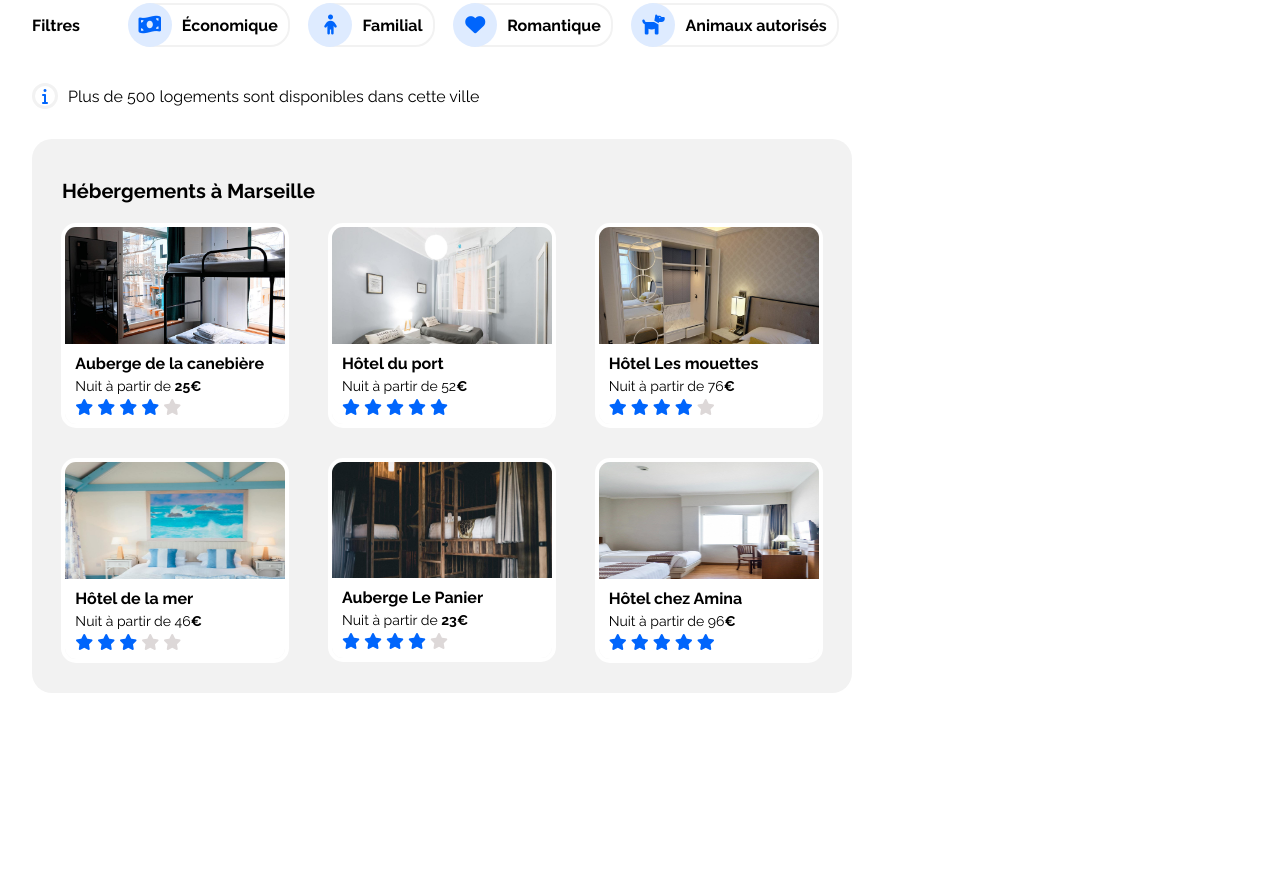
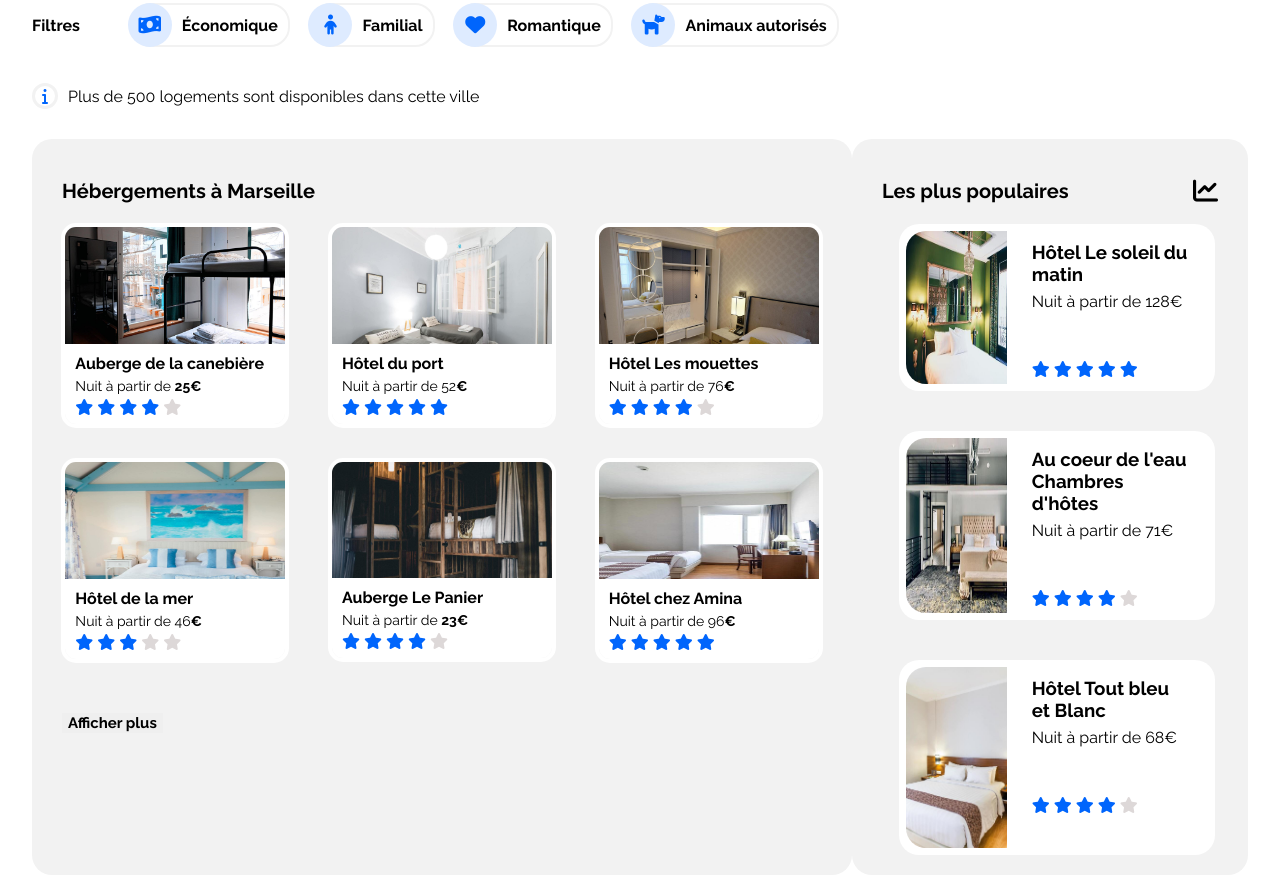
Before and after one commit to FrSenpai/AlexandreParjouet_2_26042021, a plain HTML site: page index.html in a window 1280 px wide. Shown: the part 242-1117 px from the top of the page. Before the commit the page ends 935 px from the top, so only its background shows below. Drawn offline with Linux system fonts and the light colour scheme.

Commit message:
most famous + readMore

```diff
--- a/index.html
+++ b/index.html
@@ -146,7 +146,7 @@
                     </figcaption>
                 </figure>
                 <figure class="ctnHouse">
-                    <img src="assets/hebergements/2_large/febrian-zakaria-M6S1WvfW68A-unsplash.jpg" alt="House img">
+                    <img src="assets/hebergements/4_small/febrian-zakaria-M6S1WvfW68A-unsplash.jpg" alt="House img">
                     <figcaption>
                         <h3>Hôtel chez Amina</h3>
                         <p>Nuit à partir de 96<span>€</span></p>
@@ -160,8 +160,60 @@
                     </figcaption>
                 </figure>
             </div>
+            <button id="readMore">
+                Afficher plus
+            </button>
         </div>
-
+        <div id="ctnMostFamous">
+            <div id="ctnFamousTitle">
+                <h2>Les plus populaires</h2>
+                <i class="fas fa-chart-line"></i>
+            </div>
+            <div class="mostFamous">
+                <figure>
+                    <img src="assets/hebergements/4_small/emile-guillemot-Bj_rcSC5XfE-unsplash.jpg" alt="Most famous img">
+                    <figcaption>
+                        <h3>Hôtel Le soleil du matin</h3>
+                        <p>Nuit à partir de 128<span>€</span></p>
+                        <div>
+                            <i class="fas fa-star"></i>
+                            <i class="fas fa-star"></i>
+                            <i class="fas fa-star"></i>
+                            <i class="fas fa-star"></i>
+                            <i class="fas fa-star"></i>
+                        </div>
+                    </figcaption>
+                </figure>
+                <figure>
+                    <img src="assets/hebergements/4_small/aw-creative-VGs8z60yT2c-unsplash.jpg" alt="Most famous img">
+                    <figcaption>
+                        <h3>Au coeur de l'eau Chambres d'hôtes</h3>
+                        <p>Nuit à partir de 71<span>€</span></p>
+                        <div>
+                            <i class="fas fa-star"></i>
+                            <i class="fas fa-star"></i>
+                            <i class="fas fa-star"></i>
+                            <i class="fas fa-star"></i>
+                            <i class="fas fa-star empty"></i>
+                        </div>
+                    </figcaption>
+                </figure>
+                <figure class="last">
+                    <img src="assets/hebergements/4_small/febrian-zakaria-sjvU0THccQA-unsplash.jpg" alt="Most famous img">
+                    <figcaption>
+                        <h3>Hôtel Tout bleu et Blanc</h3>
+                        <p>Nuit à partir de 68<span>€</span></p>
+                        <div>
+                            <i class="fas fa-star"></i>
+                            <i class="fas fa-star"></i>
+                            <i class="fas fa-star"></i>
+                            <i class="fas fa-star"></i>
+                            <i class="fas fa-star empty"></i>
+                        </div>
+                    </figcaption>
+                </figure>
+            </div>
+        </div>
     </section>
 </body>
 
--- a/style.css
+++ b/style.css
@@ -205,11 +205,13 @@ nav img {
     margin-left: 10px;
 }
 
+/* HOUSE */
+
 #ctnHousing {
     width: 95%;
     margin: auto;
     display: flex;
-    flex-direction: column;
+    flex-direction: row;
     margin-top: 30px;
 }
 
@@ -292,3 +294,90 @@ nav img {
 .empty {
     color: #ddd8d8 !important;
 }
+
+#readMore {
+    text-decoration: none;
+    color: black;
+    font-family: 'Raleway', Arial, Helvetica, sans-serif;
+    font-weight: 700;
+    margin-left: 30px;
+    margin-top: 20px;
+    border: 0;
+    font-size: 15px;
+}
+
+/* MOST FAMOUS */
+#ctnMostFamous {
+    margin: auto;
+    margin-top: 0;
+    width: 30%;
+    display: flex;
+    flex-direction: column;
+    align-items: center;
+    justify-content: center;
+    border-radius: 20px;
+    background-color: #F2F2F2;
+    padding-left: 30px;
+    padding-right: 30px;
+}
+
+#ctnFamousTitle {
+    width: 100%;
+    display: flex;
+    flex-direction: row;
+    align-items: flex-start;
+    justify-content: space-between;
+    margin-top: 40px;
+}
+
+#ctnFamousTitle h2 {
+    margin: 0;
+    font-size:20px;
+}
+
+.fa-chart-line {
+    font-size: 25px;
+}
+
+.mostFamous {
+    width: 90%;
+    margin-top: 20px;
+}
+
+.mostFamous figure {
+    background-color: white;
+    width: 100%;
+    margin: 0;
+    display: flex;
+    flex-direction: row;
+    margin-bottom: 40px;
+    padding: 7px;
+    border-radius: 20px;
+}
+
+.last {
+    margin-bottom: 20px !important;
+}
+
+.mostFamous figure img {
+    width: 40%;
+    background-color: white;
+    border-radius: 20px;
+}
+
+.mostFamous figure figcaption {
+    width: 100%;
+    background-color: white;
+    position: relative;
+    left: -20px;
+    padding: 10px 0 0 25px
+}
+
+.mostFamous figure figcaption p {
+    margin-top: 7px;
+    margin-bottom: 50px;
+}
+
+.mostFamous figure figcaption div {
+    margin-bottom: 5px;
+}
```
